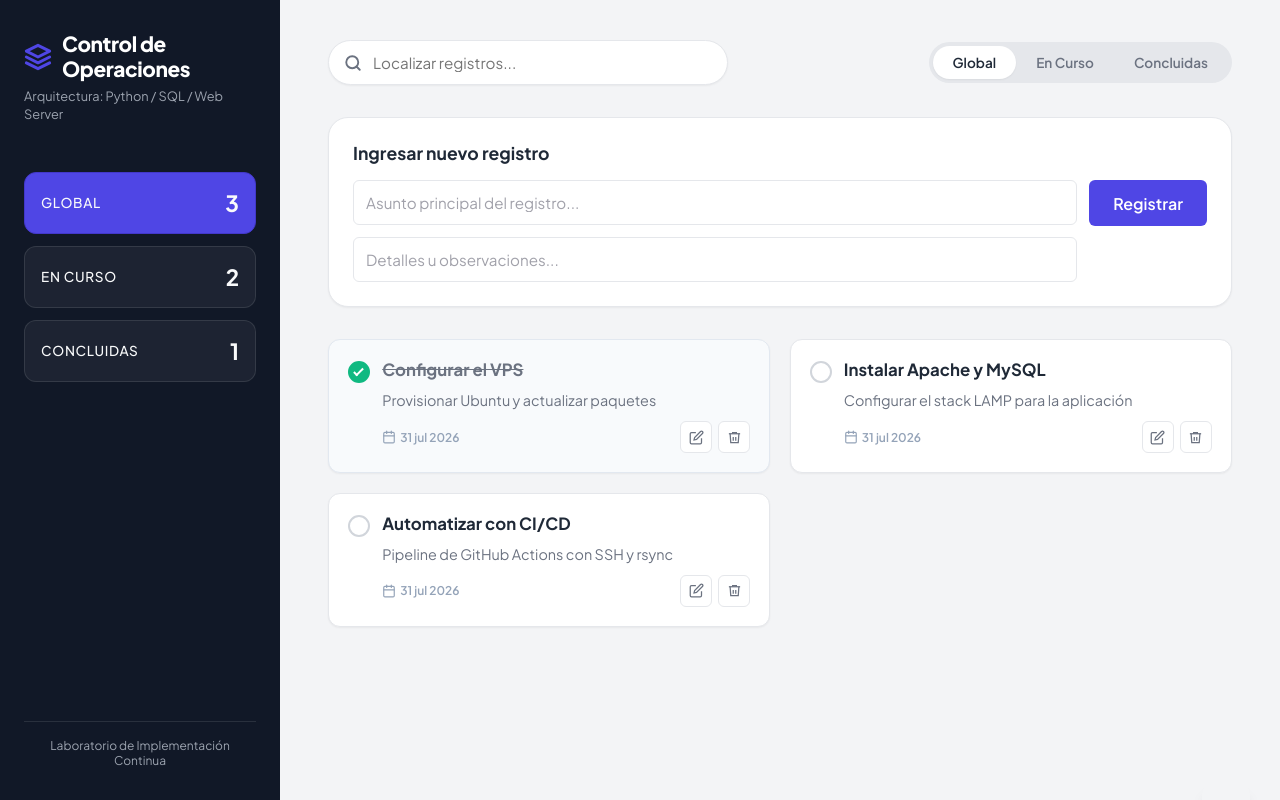
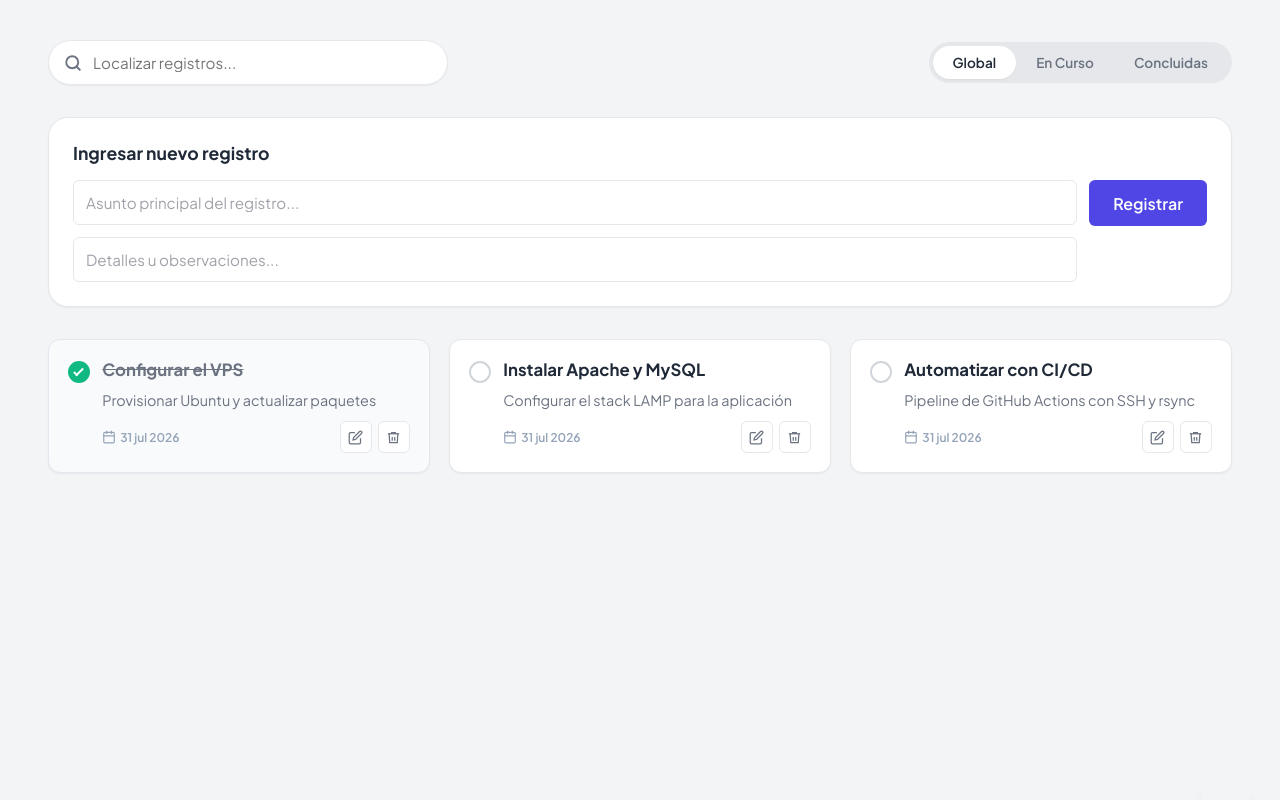
Before and after one commit to Daniel-TL03/ActividadesGesJer, a Flask app: page / in a window 1280 px wide. Run offline with Flask 3, Linux system fonts and the light colour scheme; data comes from the database, SQL or seed files in the repository; some libraries are stand-ins or nearby versions.

Commit message:
Ocultar panel lateral morado (sidebar)

```diff
--- a/templates/home.html
+++ b/templates/home.html
@@ -45,13 +45,7 @@ body {
 
 /* ── Layout: Sidebar ────────────────────────────────── */
 .sidebar {
-  width: 280px;
-  background: var(--bg-sidebar);
-  color: var(--text-sidebar);
-  display: flex;
-  flex-direction: column;
-  padding: 2rem 1.5rem;
-  flex-shrink: 0;
+  display: none !important;
 }
 
 .brand {
```
